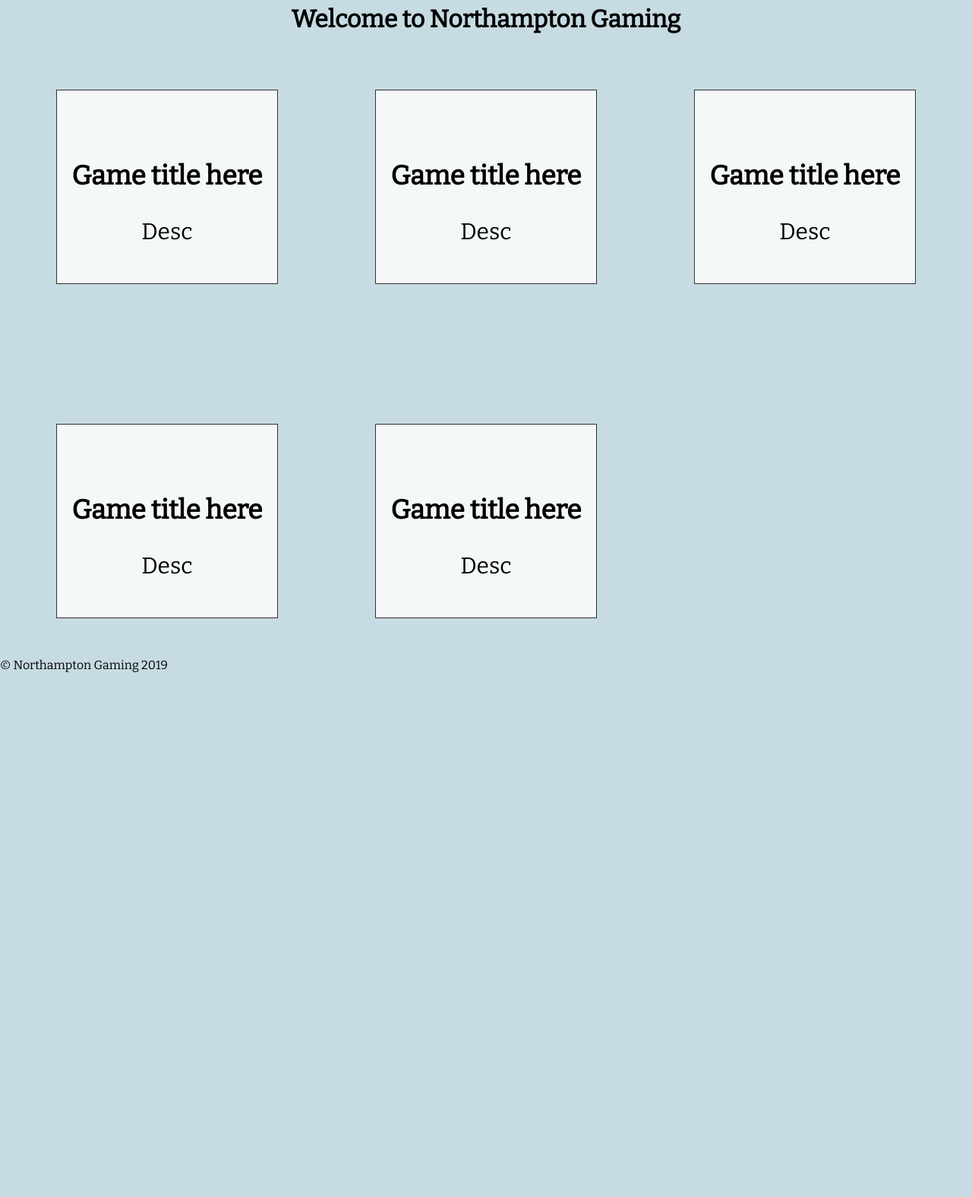
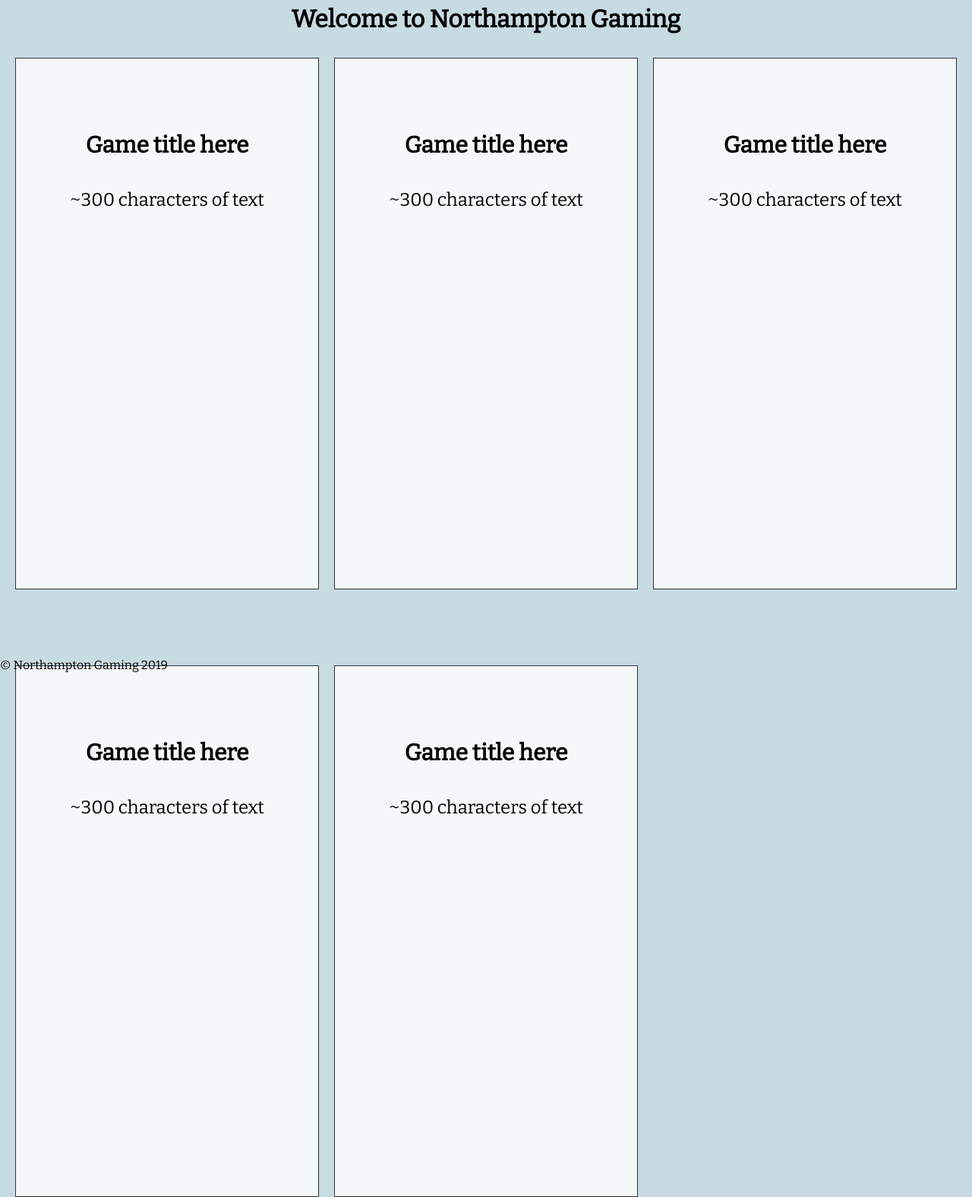
Before and after one commit to CallumTeesdale/GroupProject, a PHP site: page / in a window 1280 px wide. Shown: the part 115-1691 px from the top of the page at 76% size. Before the commit the page ends 1000 px from the top, so only its background shows below. Run offline with PHP 8.4, Linux system fonts and the light colour scheme; some libraries are stand-ins or nearby versions.

Commit message:
home page design edit

```diff
--- a/index.php
+++ b/index.php
@@ -13,32 +13,32 @@ require 'header.php';
 <div class="content">
   <div class="index_games">
     <img src="https://via.placeholder.com/200" alt="" class="logo">
-    <h3>Game title here</h3>
-    <p>Desc</p>
+    <h4>Game title here</h4>
+    <p>~300 characters of text</p>
   </div>
 
   <div class="index_games">
     <img src="https://via.placeholder.com/200" alt="" class="logo">
-    <h3>Game title here</h3>
-    <p>Desc</p>
+    <h4>Game title here</h4>
+    <p>~300 characters of text</p>
   </div>
 
   <div class="index_games">
     <img src="https://via.placeholder.com/200" alt="" class="logo">
-    <h3>Game title here</h3>
-    <p>Desc</p>
+    <h4>Game title here</h4>
+    <p>~300 characters of text</p>
   </div>
 
   <div class="index_games">
     <img src="https://via.placeholder.com/200" alt="" class="logo">
-    <h3>Game title here</h3>
-    <p>Desc</p>
+    <h4>Game title here</h4>
+    <p>~300 characters of text</p>
   </div>
 
   <div class="index_games">
     <img src="https://via.placeholder.com/200" alt="" class="logo">
-    <h3>Game title here</h3>
-    <p>Desc</p>
+    <h4>Game title here</h4>
+    <p>~300 characters of text</p>
   </div>
 
 </div>
--- a/styles/stylesheet.css
+++ b/styles/stylesheet.css
@@ -4,6 +4,10 @@
 
 *, *::before, *::after {
   box-sizing: border-box;
+}
+
+p {
+  font-size: .8em;
 }
 
 body {
@@ -37,6 +41,8 @@ body {
   padding: 20px;
   font-size: 30px;
   text-align: center;
+  width: 400px;
+  height: 700px;
 }
 
 .title {
```
